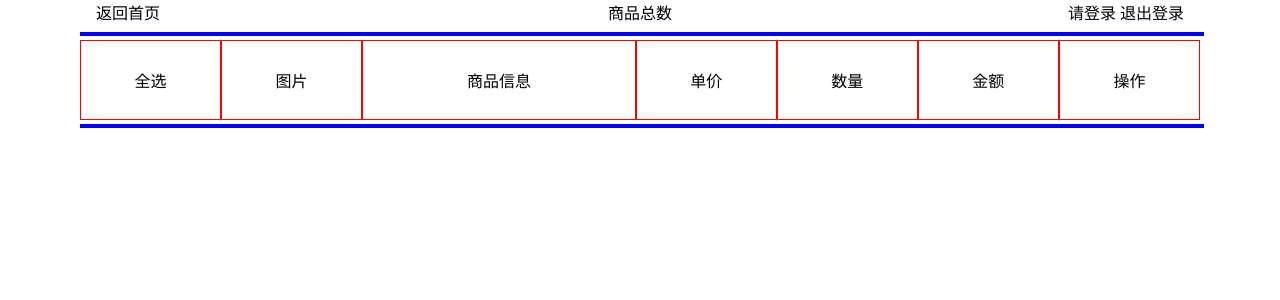
After one commit to spacewei/p9Demo, a PHP site: page /shopCart.html in a window 1280 px wide. The commit adds this page. Shown: the top 300 px of the page. Run offline with PHP 8.4, Linux system fonts and the light colour scheme; some libraries are stand-ins or nearby versions.

Commit message:
20161010
1.增加验证码功能;
2.增加session保持登录功能;
3.删除多余NI;
4.函数化login.php结构;
5.修改p9 html页面登录按键及退出登录按键的显示机制;
6.购物车html,css,js构建进行中;
7.新增商品数据库(不上传).

```diff
--- /dev/null
+++ b/CSS/shopCart.css
@@ -0,0 +1,60 @@
+.cart-header{
+    position: relative;
+    text-align: center;
+}
+.back-index{
+    position: absolute;
+    left: 1rem;
+    top: 0;
+}
+.goods-total{
+}
+.login{
+    position: absolute;
+    right: 1rem;
+    top: 0;
+}
+/*表格样式*/
+.cart-table{
+    display: table;
+    margin-top: 1rem;
+    margin-bottom: 1rem;
+}
+.cart-tr{
+    display: table-row;
+    height: 5rem;
+    position: relative;
+    margin-top: 1rem;
+    margin-bottom: 1rem;
+}
+.cart-td{
+    display: table-cell;
+}
+.cart-tr:before{
+    content: "";
+    display: block;
+    border: 2px solid blue;
+    height: 0;
+    width: 70rem;
+    position: absolute;
+    top: -0.5rem;
+    left: 0;
+}
+.cart-tr:after{
+    content: "";
+    display: block;
+    border: 2px solid blue;
+    height: 0;
+    width: 70rem;
+    position: absolute;
+    bottom: -0.5rem;
+    left: 0;
+}
+/*表格标题*/
+.table-title{
+    text-align: center;
+}
+.table-cell-title{
+    vertical-align: middle;
+    border: 1px solid red;
+}
--- /dev/null
+++ b/JS/shopCart.js
@@ -0,0 +1,11 @@
+/**
+ * Created by SPACEY on 2016/10/9.
+ */
+
+
+$(document).ready(function(){
+    //$('.xxx').on('click',function(){
+    //    alert('ok');
+    //})
+
+});
--- /dev/null
+++ b/shopCart.html
@@ -0,0 +1,33 @@
+<!DOCTYPE html>
+<html lang="en">
+<head>
+    <meta charset="UTF-8">
+    <title>购物车</title>
+    <script src="http://cdn.bootcss.com/jquery/3.1.1/jquery.min.js"></script>
+    <script src="JS/shopCart.js"></script>
+    <link rel="stylesheet" href="CSS/remake.css">
+    <link rel="stylesheet" href="CSS/shopCart.css">
+</head>
+<body>
+<header class="cart-header center-all">
+    <span class="back-index">返回首页</span>
+    <span class="goods-total">商品总数</span>
+    <span class="login">
+        <span class="login-show"></span>
+        <span class="login-please">请登录</span>
+        <span class="login-off">退出登录</span>
+    </span>
+</header>
+<div class="cart-table center-all">
+    <div class="cart-tr table-title">
+        <span class="cart-td is-check table-cell-title">全选</span>
+        <span class="cart-td goods-img table-cell-title">图片</span>
+        <span class="cart-td goods-detail table-cell-title">商品信息</span>
+        <span class="cart-td price table-cell-title">单价</span>
+        <span class="cart-td number table-cell-title">数量</span>
+        <span class="cart-td total-class table-cell-title">金额</span>
+        <span class="cart-td handle table-cell-title">操作</span>
+    </div>
+</div>
+</body>
+</html>
```
Also changed, not shown: CSS/maincss.css (+39 -4 lines), JS/mainJS.js (+105 -18 lines), index.html (+5 -6 lines), login.php (+48 -31 lines), loginStore.php (added, +33 -0 lines), sessionCode.php (added, +15 -0 lines), validate.php (added, +35 -0 lines), 2 other files.
